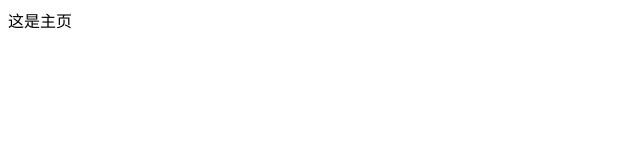
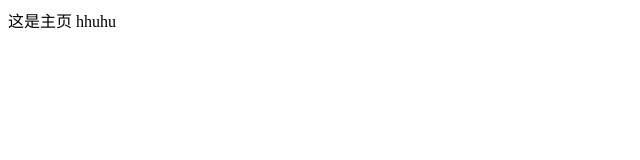
Before and after one commit to Yuanxiaof/hello-world, a plain HTML site: page index.html in a window 1280 px wide. Shown: the full height of the page, 0-640 px from the left. Drawn offline with Linux system fonts and the light colour scheme.

Commit message:
Update index.html

```diff
--- a/index.html
+++ b/index.html
@@ -6,5 +6,6 @@
 </head>
 <body>
 这是主页
+    hhuhu
 </body>
 </html>
```
